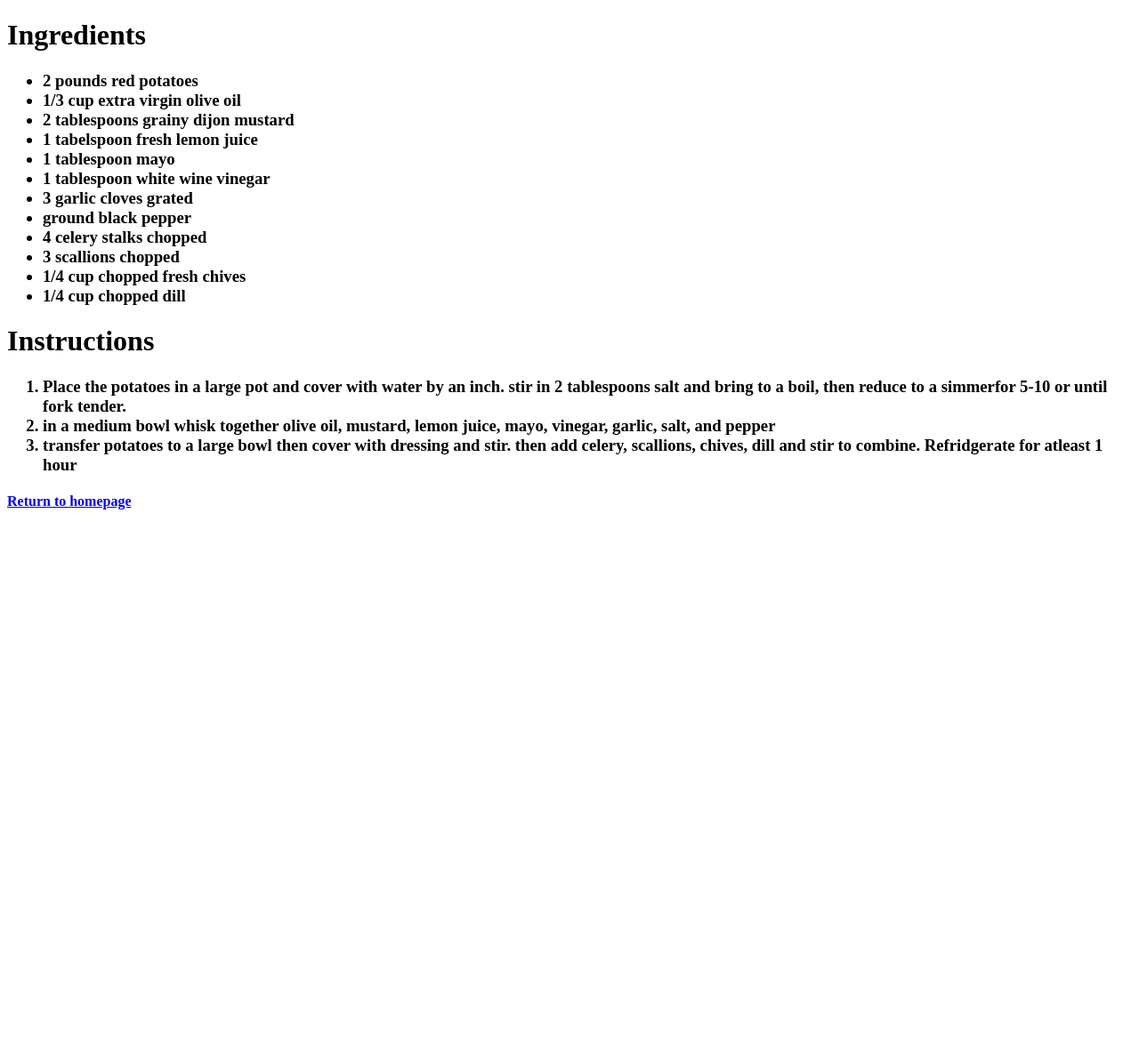
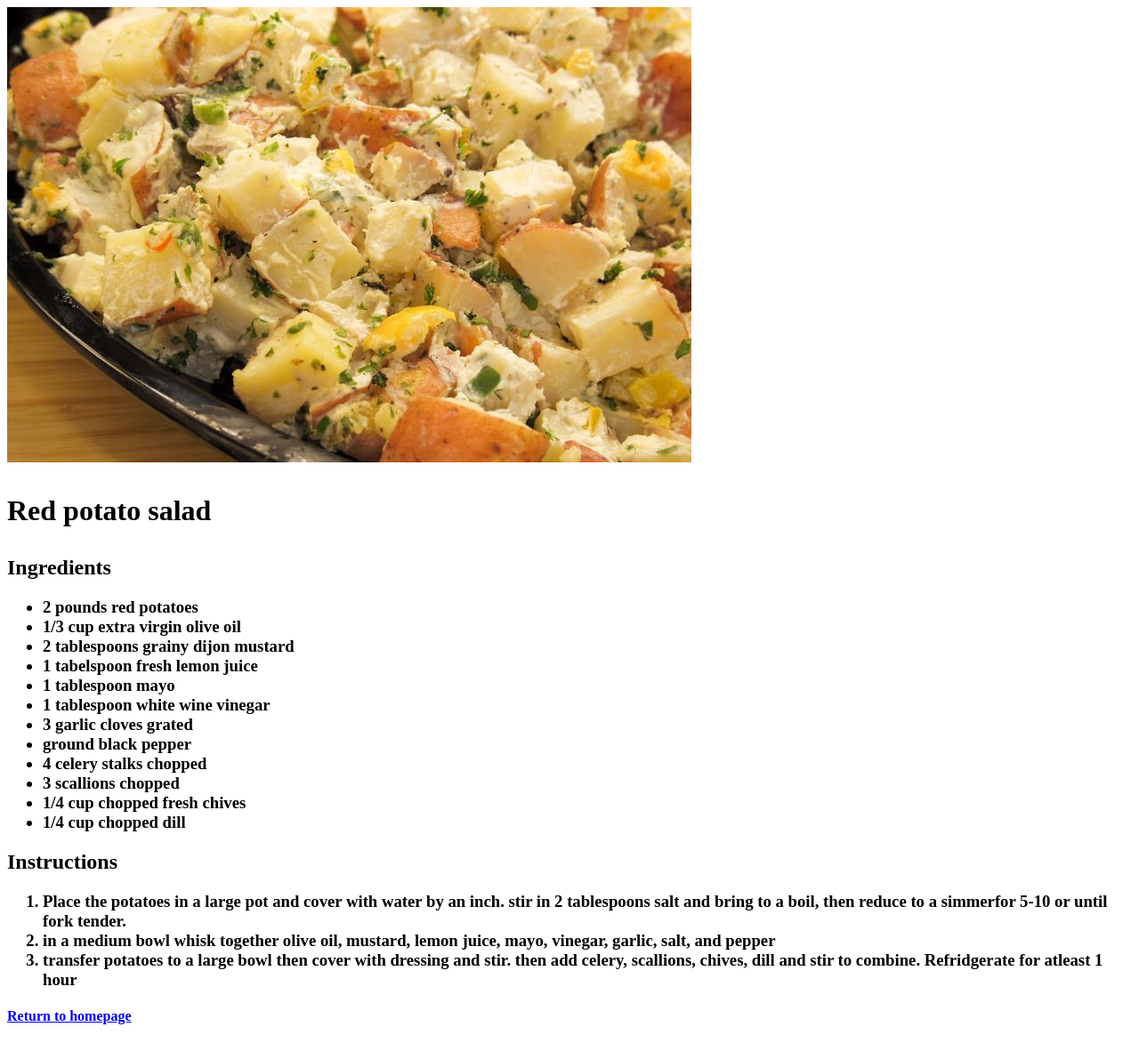
Before and after one commit to DaveTW427/odin-recipes, a plain HTML site: page therecipes/redpot.html in a window 1280 px wide. Shown: the whole page at 89% size. Before the commit the page ends 800 px from the top, so only its background shows below. Drawn offline with Linux system fonts and the light colour scheme.

Commit message:
added images and titles

```diff
--- a/therecipes/redpot.html
+++ b/therecipes/redpot.html
@@ -7,7 +7,9 @@
 
 </head>
 <body>
-    <h1>Ingredients</h1>
+    <img src="../images/psalad.jpg">
+    <h1><p>Red potato salad</p></h1>
+    <h2>Ingredients</h2>
     <h3><ul>
         <li>2 pounds red potatoes</li>
         <li>1/3 cup extra virgin olive oil</li>
@@ -22,7 +24,7 @@
         <li>1/4 cup chopped fresh chives</li>
         <li>1/4 cup chopped dill</li>
     </h3></ul>
-    <h1>Instructions</h1>
+    <h2>Instructions</h2>
     <h3><ol>
         <li>Place the potatoes in a large pot and cover with water by an inch. stir in 2 tablespoons salt and bring to a boil, then reduce to a simmerfor 5-10 or until fork tender.</li>
         <li>in a medium bowl whisk together olive oil, mustard, lemon juice, mayo, vinegar, garlic, salt, and pepper</li>
```
Also changed, not shown: index.html (+2 -2 lines), therecipes/redcab.html (+1 -0 lines), therecipes/spae.html (+4 -2 lines), images/psalad.jpg (added), images/redcab.jpg (added), images/spae.jpg (added), therecipes/Spae.html (added).
